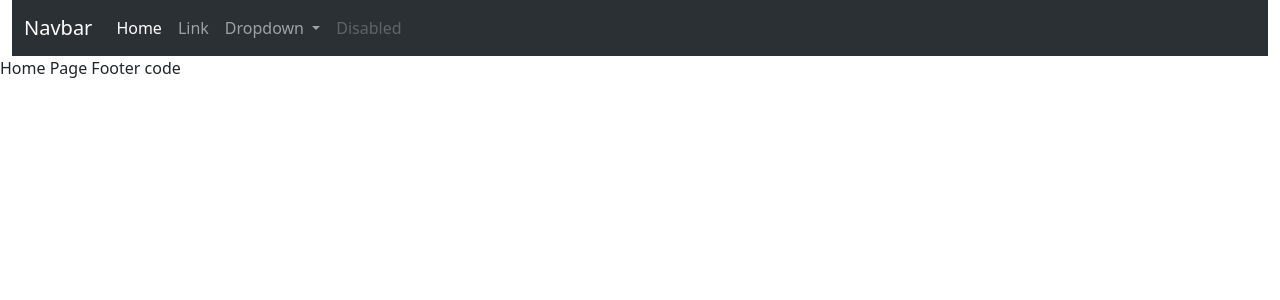
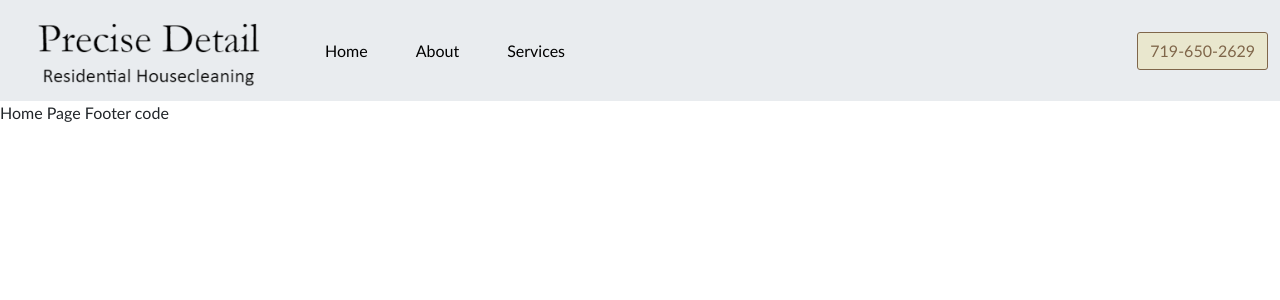
Before and after one commit to midnighter67/PreciseDetail, a Django app: page / in a window 1280 px wide. Shown: the top 300 px of the page. Run offline with Django 5.2, Linux system fonts and the light colour scheme; some libraries are stand-ins or nearby versions.

Commit message:
setting up navbar

```diff
--- a/cleaningsite/settings.py
+++ b/cleaningsite/settings.py
@@ -118,6 +118,10 @@ USE_TZ = True
 
 STATIC_URL = 'static/'
 
+# STATIC_DIRS = [
+#     BASE_DIR / "static",
+# ]
+
 # Default primary key field type
 # https://docs.djangoproject.com/en/5.1/ref/settings/#default-auto-field
 
--- /dev/null
+++ b/precise_detail/static/css/main_bs.css
@@ -0,0 +1,47 @@
+/* colors
+    Golden Rod:        #D5B740
+    Sienna:            #8A6822
+    Beige:             #E9E7CE
+    Dark Olive Green:  #7F664A
+    Dark Khaki:        #ABB26D
+*/
+body {
+  font-family: "Gill Sans", Helvetica, Arial, "sans-serif";
+}
+footer {
+  background-color: #E9E7CE;
+}
+.navbar {
+  background-color:#E9E7CE;
+  font-family: Gill Sans;
+}
+.navbar-toggler {
+  margin-left: 85%;
+}
+#logo {
+  padding-left: 20px;
+}
+.footer {
+  background-color:  #E9E7CE;
+}
+.btn {
+  background-color: #E9E7CE;
+  border-color: #7F664A;
+  border-radius: 3px;
+  color: #7F664A;
+}
+.dropdown {
+  background-color: #E9E7CE;
+  border-color: #7F664A;
+  border-radius: 3px;
+  color: #7F664A;
+}
+.container-bordered {
+  border: 2px solid black;
+}
+a .page-links {
+  text-decoration: none;
+}
+.btn:hover{
+  background-color: #7F664A;
+}
--- a/precise_detail/templates/base.html
+++ b/precise_detail/templates/base.html
@@ -5,50 +5,45 @@
 <head>
   <meta charset="utf-8">
   <meta name="viewPort" content="width-device-width, initial-scale=1">
-    <link href="https://cdn.jsdelivr.net/npm/bootstrap@5.3.3/dist/css/bootstrap.min.css" rel="stylesheet" integrity="sha384-QWTKZyjpPEjISv5WaRU9OFeRpok6YctnYmDr5pNlyT2bRjXh0JMhjY6hW+ALEwIH" crossorigin="anonymous">
-    <script src="https://cdn.jsdelivr.net/npm/bootstrap@5.3.3/dist/js/bootstrap.bundle.min.js" integrity="sha384-YvpcrYf0tY3lHB60NNkmXc5s9fDVZLESaAA55NDzOxhy9GkcIdslK1eN7N6jIeHz" crossorigin="anonymous"></script>
-    <!--<link href="https://cdn.jsdelivr.net/npm/bootstrap@5.3.0-alpha1/dist/css/bootstrap.min.css" rel="stylesheet"
+  <!--<link href="https://cdn.jsdelivr.net/npm/bootstrap@5.3.3/dist/css/bootstrap.min.css" rel="stylesheet" integrity="sha384-QWTKZyjpPEjISv5WaRU9OFeRpok6YctnYmDr5pNlyT2bRjXh0JMhjY6hW+ALEwIH" crossorigin="anonymous">
+    <script src="https://cdn.jsdelivr.net/npm/bootstrap@5.3.3/dist/js/bootstrap.bundle.min.js" integrity="sha384-YvpcrYf0tY3lHB60NNkmXc5s9fDVZLESaAA55NDzOxhy9GkcIdslK1eN7N6jIeHz" crossorigin="anonymous"></script> -->
+  <link href="https://cdn.jsdelivr.net/npm/bootstrap@5.3.0-alpha1/dist/css/bootstrap.min.css" rel="stylesheet"
     integrity="sha384-GLhlTQ8iRABdZLl6O3oVMWSktQOp6b7In1Zl3/Jr59b6EGGoI1aFkw7cmDA6j6gD" crossorigin="anonymous">
-    <script src="https://kit.fontawesome.com/b8362869d4.js" crossorigin="anonymous"></script>-->
+  <script src="https://kit.fontawesome.com/b8362869d4.js" crossorigin="anonymous"></script>
   <link href="static\css\main_bs.css" rel="stylesheet" />
   <link href="static\css\rating.css" rel="stylesheet" />
   <title>Precise Detail</title>
 </head>
-    <div class="container-fluid">
-        <nav class="navbar navbar-expand-lg bg-body-tertiary bg-dark" data-bs-theme="dark" >
-            <div class="container-fluid">
-              <a class="navbar-brand" href="#">Navbar</a>
-              <button class="navbar-toggler" type="button" data-bs-toggle="collapse" data-bs-target="#navbarSupportedContent" aria-controls="navbarSupportedContent" aria-expanded="false" aria-label="Toggle navigation">
+
+<nav class="navbar navbar-expand-lg bg-body-secondary bg-dark">
+  <div class="container-fluid justify-content-center">
+    <a class="navbar-brand px-4" href="{% url 'home' %}">
+      <img src="static/images/PreciseDetail_logo.png" class="object-fit-lg-cover" width="225" height="75"
+        alt="Precise Detail">
+    </a>
+    <!-- hamburger menu icon -->
+    <button class="navbar-toggler" type="button" data-bs-toggle="collapse" data-bs-target="#navbarSupportedContent"
+      aria-controls="navbarSupportedContent" aria-expanded="false" aria-label="Toggle navigation">
       <span class="navbar-toggler-icon"></span>
     </button>
-              <div class="collapse navbar-collapse" id="navbarSupportedContent">
-                <ul class="navbar-nav me-auto mb-2 mb-lg-0">
+    <div class="collapse navbar-collapse fl" id="navbarSupportedContent">
+      <ul class="navbar-nav  me-auto mb-2 mb-lg-0">
         <li class="nav-item">
-                    <a class="nav-link active" aria-current="page" href="{% url 'home' %}">Home</a>
+          <a class="nav-link active mx-3" aria-current="page" href="{% url 'home' %}">Home</a>
         </li>
         <li class="nav-item">
-                    <a class="nav-link" href="#">Link</a>
-                  </li>
-                  <li class="nav-item dropdown">
-                    <a class="nav-link dropdown-toggle" href="#" role="button" data-bs-toggle="dropdown" aria-expanded="false">
-                      Dropdown
-                    </a>
-                    <ul class="dropdown-menu">
-                      <li><a class="dropdown-item" href="#">Action</a></li>
-                      <li><a class="dropdown-item" href="#">Another action</a></li>
-                      <li><hr class="dropdown-divider"></li>
-                      <li><a class="dropdown-item" href="#">Something else here</a></li>
-                    </ul>
+          <a class="nav-link active mx-3" href="#">About</a>
         </li>
         <li class="nav-item">
-                    <a class="nav-link disabled" aria-disabled="true">Disabled</a>
+          <a class="nav-link active mx-3" href="#">Services</a>
         </li>
       </ul>
+      <a class="btn  btn-outline-dark btn-large" href="{% url 'quote' %}" role="button">719-650-2629</a>
     </div>
-            </div>
+
+  </div><!-- container-fluid -->
 </nav>
 
-    </div><!-- container-fluid -->
 
 </html>
 
--- a/precise_detail/urls.py
+++ b/precise_detail/urls.py
@@ -3,4 +3,5 @@ from . import views
 
 urlpatterns = [
     path('', views.home, name='home'),
+     path('quote', views.quote, name='quote')
 ]
--- a/precise_detail/views.py
+++ b/precise_detail/views.py
@@ -4,3 +4,7 @@ from django.shortcuts import render
 def home(request):
     """ Initial landing page  """
     return render(request, 'home.html', {})
+
+def quote(request):
+    """ Form for quote request  """
+    return render(request, 'quote.html', {})
```
Also changed, not shown: precise_detail/static/css/rating.css (added, +38 -0 lines), precise_detail/templates/quote.html (added, +7 -0 lines), precise_detail/forms.py (added), precise_detail/static/images/HappyHome.png (added), precise_detail/static/images/PreciseDetail_logo.png (added), precise_detail/static/images/logo.png (added). Lines whose indentation alone changed are shown as unchanged.
